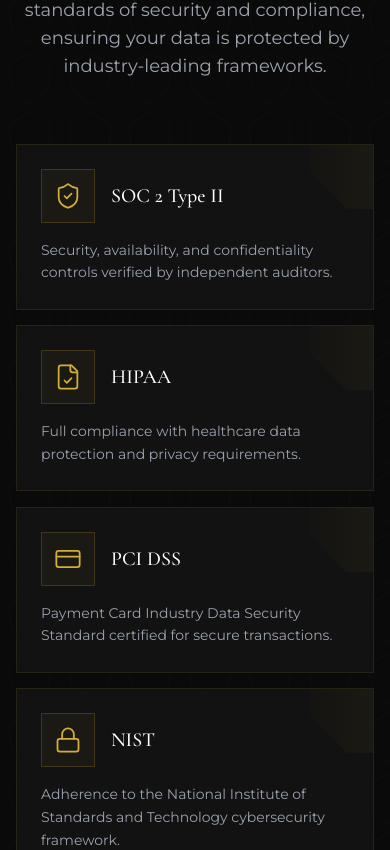
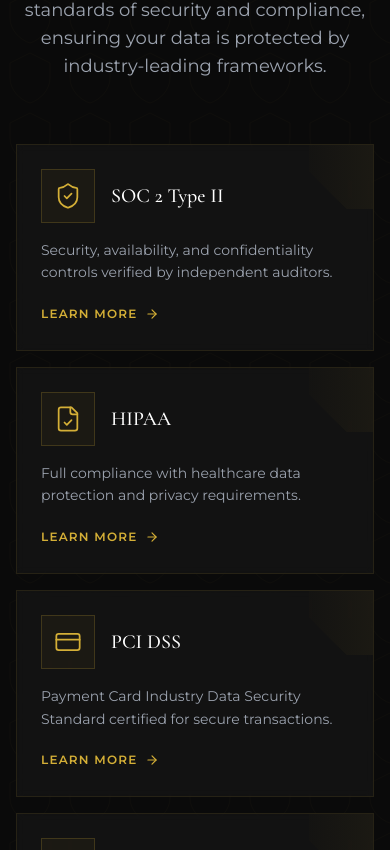
Before and after one commit to onyxwolfttv-hash/shieldtech-website, a React (Vite) app in the folder shieldtech/: page / in a window 390 px wide. Shown: the part 3994-4844 px from the top of the page. Built offline with nearby package versions, Linux system fonts and the light colour scheme.

Commit message:
add compliance detail pages

```diff
--- a/shieldtech/src/App.jsx
+++ b/shieldtech/src/App.jsx
@@ -3,6 +3,7 @@ import Navbar from './components/Navbar'
 import Footer from './components/Footer'
 import Home from './components/Home'
 import ServicePage from './components/ServicePage'
+import CompliancePage from './components/CompliancePage'
 
 function App() {
     return (
@@ -11,6 +12,7 @@ function App() {
             <Routes>
                 <Route path="/" element={<Home />} />
                 <Route path="/services/:serviceId" element={<ServicePage />} />
+                <Route path="/compliance/:complianceId" element={<CompliancePage />} />
             </Routes>
             <Footer />
         </div>
--- a/shieldtech/src/components/Compliance.jsx
+++ b/shieldtech/src/components/Compliance.jsx
@@ -1,49 +1,50 @@
 import { motion } from 'framer-motion'
 import { useInView } from 'react-intersection-observer'
-import { ShieldCheck, Award, Lock, FileCheck, Building2, Globe, CreditCard } from 'lucide-react'
+import { Link } from 'react-router-dom'
+import { ShieldCheck, Award, Lock, FileCheck, Building2, Globe, CreditCard, ArrowRight } from 'lucide-react'
 
 const certifications = [
     {
         icon: ShieldCheck,
         name: 'SOC 2 Type II',
+        slug: 'soc-2',
         description: 'Security, availability, and confidentiality controls verified by independent auditors.',
-    color: '#D4AF37',
     },
     {
         icon: FileCheck,
         name: 'HIPAA',
+        slug: 'hipaa',
         description: 'Full compliance with healthcare data protection and privacy requirements.',
-    color: '#D4AF37',
     },
     {
         icon: CreditCard,
         name: 'PCI DSS',
+        slug: 'pci-dss',
         description: 'Payment Card Industry Data Security Standard certified for secure transactions.',
-    color: '#D4AF37',
     },
     {
         icon: Lock,
         name: 'NIST',
+        slug: 'nist',
         description: 'Adherence to the National Institute of Standards and Technology cybersecurity framework.',
-    color: '#D4AF37',
     },
     {
         icon: Building2,
         name: 'CMMC',
+        slug: 'cmmc',
         description: 'Cybersecurity Maturity Model Certification for defense and government contracts.',
-    color: '#D4AF37',
     },
     {
         icon: Award,
         name: 'ISO 27001',
+        slug: 'iso-27001',
         description: 'International standard for information security management systems.',
-    color: '#D4AF37',
     },
     {
         icon: Globe,
         name: 'GDPR',
+        slug: 'gdpr',
         description: 'European data protection regulation compliance for global data handling.',
-    color: '#D4AF37',
     },
 ]
 
@@ -63,37 +64,37 @@ const ComplianceCard = ({ cert, index }) => {
             transition={{ duration: 0.5, delay: index * 0.08 }}
             className="group relative"
         >
+            <Link to={`/compliance/${cert.slug}`} className="block">
                 <div className="relative p-6 md:p-8 bg-black-light/50 border border-gold/10 backdrop-blur-sm transition-all duration-500 hover:border-gold/40 hover:bg-black-light/80 overflow-hidden">
-        {/* Corner Accent */}
                     <div className="absolute top-0 right-0 w-16 h-16 overflow-hidden">
                         <div className="absolute top-0 right-0 w-32 h-32 bg-gradient-to-bl from-gold/10 to-transparent transform rotate-45 translate-x-16 -translate-y-16 group-hover:from-gold/20 transition-all duration-500" />
                     </div>
 
-        {/* Shimmer on hover */}
                     <div className="absolute inset-0 -translate-x-full group-hover:translate-x-full transition-transform duration-1000 bg-gradient-to-r from-transparent via-gold/5 to-transparent" />
 
-        {/* Icon */}
                     <div className="relative flex items-center gap-4 mb-4">
                         <div className="p-3 border border-gold/20 bg-gold/5 group-hover:bg-gold/10 group-hover:border-gold/40 transition-all duration-400">
-            <Icon
-              size={28}
-              strokeWidth={1.5}
-              className="text-gold group-hover:scale-110 transition-transform duration-400"
-            />
+                            <Icon size={28} strokeWidth={1.5} className="text-gold group-hover:scale-110 transition-transform duration-400" />
                         </div>
                         <h3 className="font-display text-xl md:text-2xl font-medium text-white group-hover:text-gold transition-colors duration-400">
                             {cert.name}
                         </h3>
                     </div>
 
-        {/* Description */}
-        <p className="relative text-sm text-gray-400 leading-relaxed pl-0 md:pl-[76px]">
+                    <p className="relative text-sm text-gray-400 leading-relaxed pl-0 md:pl-[76px] mb-4">
                         {cert.description}
                     </p>
 
-        {/* Bottom accent line */}
+                    <div className="relative pl-0 md:pl-[76px]">
+                        <span className="inline-flex items-center gap-2 text-xs font-semibold tracking-widest uppercase text-gold">
+                            Learn More
+                            <ArrowRight size={14} className="group-hover:translate-x-1 transition-transform duration-300" />
+                        </span>
+                    </div>
+
                     <div className="absolute bottom-0 left-0 w-0 h-px bg-gradient-to-r from-gold to-gold-light group-hover:w-full transition-all duration-500" />
                 </div>
+            </Link>
         </motion.div>
     )
 }
@@ -106,7 +107,6 @@ const Compliance = () => {
 
     return (
         <section id="compliance" className="section-padding relative overflow-hidden">
-      {/* Background Pattern */}
             <div className="absolute inset-0 opacity-5">
                 <div
                     className="absolute inset-0"
@@ -118,7 +118,6 @@ const Compliance = () => {
             </div>
 
             <div className="relative max-w-7xl mx-auto">
-        {/* Section Header */}
                 <motion.div
                     ref={headerRef}
                     initial={{ opacity: 0, y: 30 }}
@@ -138,19 +137,16 @@ const Compliance = () => {
                     </p>
                 </motion.div>
 
-        {/* Certifications Grid */}
                 <div className="grid grid-cols-1 md:grid-cols-2 lg:grid-cols-3 gap-4 md:gap-6">
                     {certifications.slice(0, 6).map((cert, index) => (
                         <ComplianceCard key={cert.name} cert={cert} index={index} />
                     ))}
                 </div>
 
-        {/* GDPR - Full Width */}
                 <div className="mt-4 md:mt-6">
                     <ComplianceCard cert={certifications[6]} index={6} />
                 </div>
 
-        {/* Trust Badge */}
                 <motion.div
                     initial={{ opacity: 0, y: 20 }}
                     animate={headerInView ? { opacity: 1, y: 0 } : {}}
```
Lines whose indentation alone changed are shown as unchanged.
